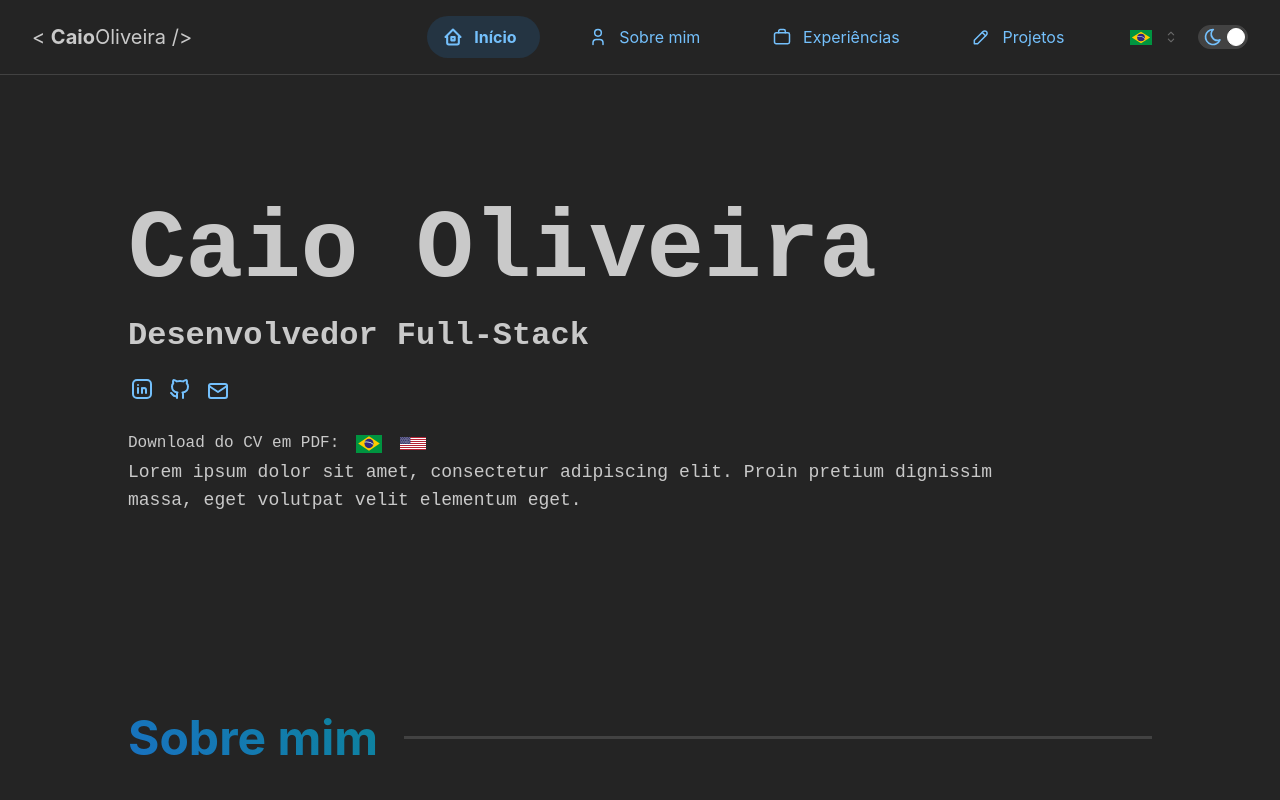
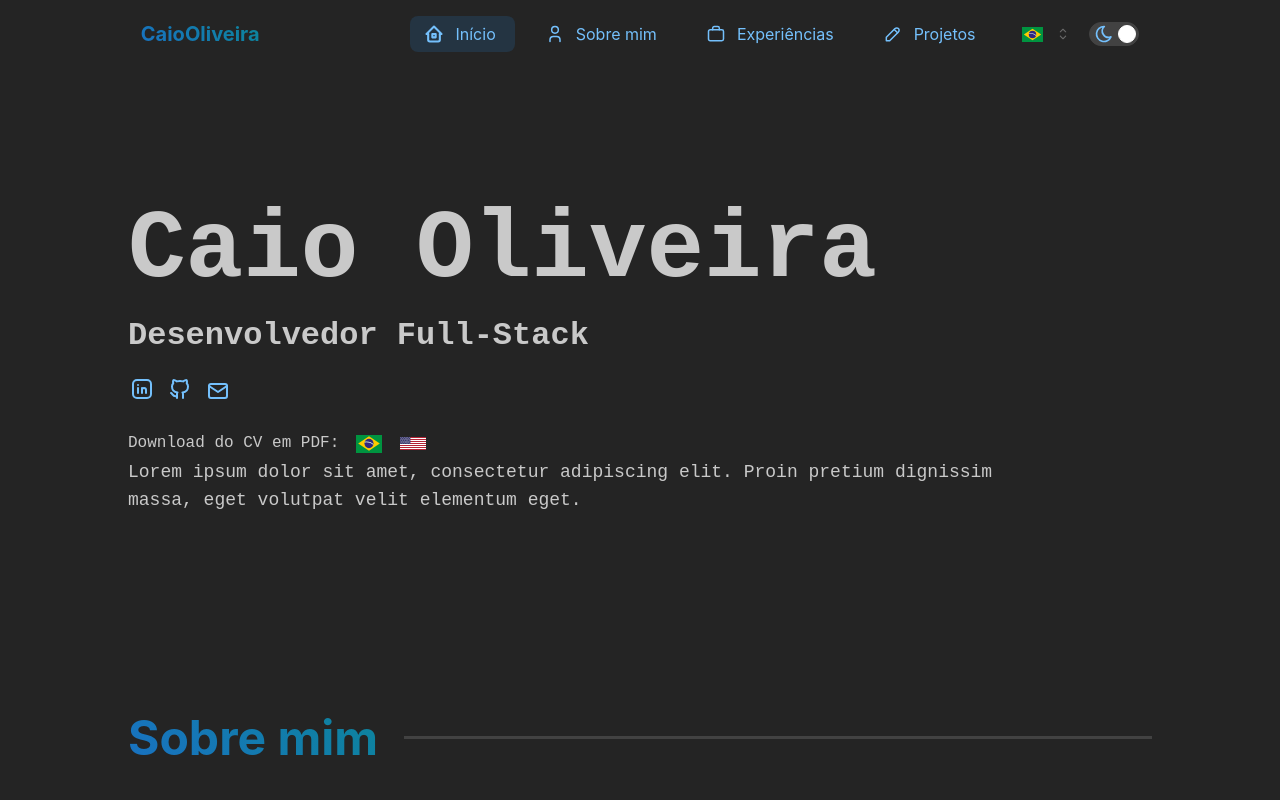
Before and after one commit to caiofov/caiofov.github.io, a React (Create React App) app: page / in a window 1280 px wide. Shown: the top 800 px of the page. Built offline with nearby package versions, Linux system fonts and the light colour scheme.

Commit message:
feat: add drawer to navbar and adjust alignment

```diff
--- a/src/AppShell.tsx
+++ b/src/AppShell.tsx
@@ -27,7 +27,10 @@ export const AppShell: React.FC<{
   });
   return (
     <AppShellMantine navbar={{ width: "30%", breakpoint: "sm" }}>
-      <Navbar DarkModeToggle={ThemeToggle} />
+      <Navbar
+        DarkModeToggle={ThemeToggle}
+        bodyContainerWidth={containerWidth}
+      />
 
       <AppShellMantine.Main p="0">
         <Container p="0" w={containerWidth} fluid>
--- a/src/components/NavBar.tsx
+++ b/src/components/NavBar.tsx
@@ -2,12 +2,19 @@ import {
   AppShell,
   Burger,
   Button,
+  Container,
+  Drawer,
   Group,
   Text,
   ThemeIcon,
   useMatches,
 } from "@mantine/core";
-import { useHover, useScrollIntoView, useWindowScroll } from "@mantine/hooks";
+import {
+  useDisclosure,
+  useHover,
+  useScrollIntoView,
+  useWindowScroll,
+} from "@mantine/hooks";
 import React, { useEffect, useState } from "react";
 import { LanguageSelector } from "./LanguageSelector";
 import { useTranslation } from "react-i18next";
@@ -18,10 +25,11 @@ import { typedEntries } from "../utils/functions";
 
 export const Navbar: React.FC<{
   DarkModeToggle: JSX.Element;
-}> = ({ DarkModeToggle }) => {
+  bodyContainerWidth: string;
+}> = ({ DarkModeToggle, bodyContainerWidth }) => {
   const { t } = useTranslation();
 
-  const [isNavbarOpened, setIsNavbarOpened] = useState(false);
+  const [navbarOpened, { open, close }] = useDisclosure(false);
   const [isScrolled, setIsScrolled] = useState(false);
   const [activeSection, setActiveSection] = useState<SectionIDType>("home");
 
@@ -31,8 +39,8 @@ export const Navbar: React.FC<{
   const headerOpacity = hovered || !isScrolled ? "100%" : "70%";
 
   const headerItemsGap = useMatches({
-    lg: "xl",
-    md: "sm",
+    lg: "md",
+    md: "xs",
     base: "xs",
   });
 
@@ -93,12 +101,10 @@ export const Navbar: React.FC<{
           scrollToSection(section.id);
         }}
         variant={isActive ? "light" : "subtle"}
-        radius="xl"
-        size="md"
+        radius="md"
+        style={{ transition: "all 0.3s ease-in-out" }}
       >
-        <Text fw={isActive ? "bold" : "normal"}>
-          {t(`sections.${section.id}.name`)}
-        </Text>
+        <Text>{t(`sections.${section.id}.name`)}</Text>
       </Button>
     );
   });
@@ -108,27 +114,35 @@ export const Navbar: React.FC<{
       <AppShell.Header
         h="fit-content"
         p="md"
-        px="xl"
         style={{
-          justifyContent: "space-between",
           transition: "all 0.5s ease-in-out",
-          alignItems: "center",
         }}
         display="inline-flex"
         opacity={headerOpacity}
         ref={ref}
+        withBorder={false}
+      >
+        <Container
+          p="0"
+          w={bodyContainerWidth}
+          fluid
+          display="flex"
+          style={{
+            justifyContent: "space-between",
+            alignItems: "center",
+          }}
         >
           <Burger
             hiddenFrom="md"
-          opened={isNavbarOpened}
-          onClick={() => setIsNavbarOpened((o) => !o)}
+            opened={false}
+            onClick={() => (navbarOpened ? close() : open())}
             size="sm"
+            p="0"
           />
 
           <Group visibleFrom="xs">
-          <Text size="xl">
-            {"< "}
-            <b>Caio</b>Oliveira{" />"}
+            <Text size="xl" variant="gradient" fw="bold">
+              CaioOliveira
             </Text>
             <Group hiddenFrom="md">{DarkModeToggle}</Group>
           </Group>
@@ -152,24 +166,22 @@ export const Navbar: React.FC<{
               {DarkModeToggle}
             </Group>
           </Group>
+        </Container>
       </AppShell.Header>
-      {isNavbarOpened ? (
-        <AppShell.Navbar
-          hidden={!isNavbarOpened}
-          w="fit-content"
-          px="xl"
-          pt="md"
-          h="100%"
+
+      <Drawer
+        opened={navbarOpened}
+        onClose={close}
+        overlayProps={{ backgroundOpacity: 0.5, blur: 4 }}
+        size="xs"
+        styles={{
+          inner: {
+            width: "fit-content",
+          },
+        }}
       >
-          <AppShell.Section display="block">
-            <Burger
-              opened={isNavbarOpened}
-              onClick={() => setIsNavbarOpened((o) => !o)}
-              size="sm"
-              style={{ alignSelf: "end" }}
-            />
-          </AppShell.Section>
-          <AppShell.Section display="block">
+        <nav>
+          <Group mr="xl" style={{ flexDirection: "column" }} align="flex-start">
             <OpacityRevealSequence
               delayInit={0}
               delayIncrease={0.2}
@@ -177,10 +189,10 @@ export const Navbar: React.FC<{
                 ...navbarAnchors,
                 <LanguageSelector key="lang-selector" />,
               ]}
-            ></OpacityRevealSequence>
-          </AppShell.Section>
-        </AppShell.Navbar>
-      ) : null}
+            />
+          </Group>
+        </nav>
+      </Drawer>
     </>
   );
 };
```
Lines whose indentation alone changed are shown as unchanged.
